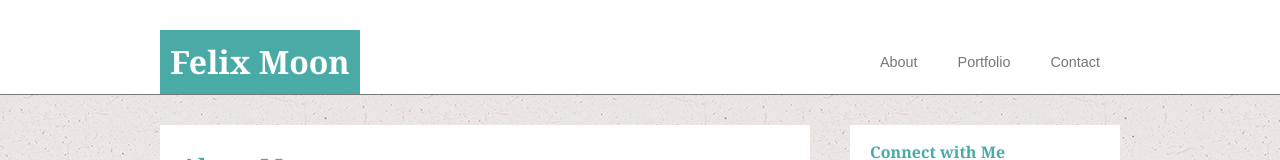
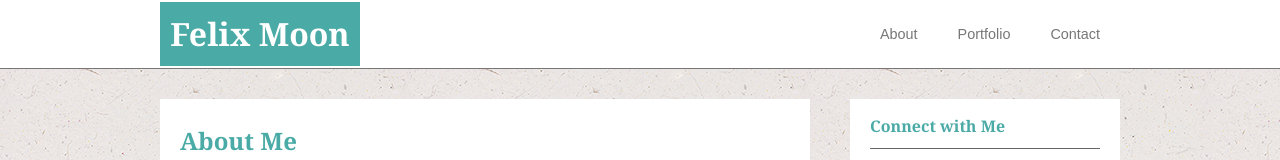
Before and after one commit to fdmoon/Responsive-Portfolio, a plain HTML site: page index.html in a window 1280 px wide. Shown: the top 160 px of the page. Drawn offline with Linux system fonts and the light colour scheme.

Commit message:
Adjusted header's padding

```diff
--- a/css/style.css
+++ b/css/style.css
@@ -14,7 +14,7 @@ body {
 header {
 	background-color: #ffffff;
 	text-align: center;
-	padding-top: 30px;
+	padding: 2px;
 	border-bottom: 1px solid;
 	border-bottom-color: #666666
     width: 100%;
```
